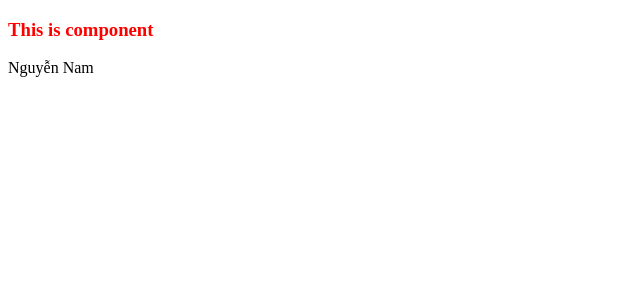
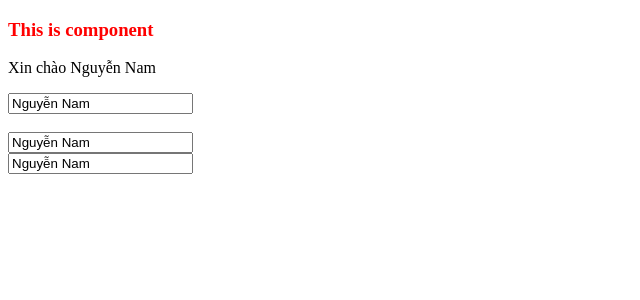
Before and after one commit to TheNam97/Angular_intern, an Angular app: page / in a window 1280 px wide. Shown: the top 300 px of the page, without its empty margins (0-640 px from the left). Built offline with nearby package versions, Linux system fonts and the light colour scheme.

Commit message:
dataBinding_properties

```diff
--- a/src/app/home/home.component.html
+++ b/src/app/home/home.component.html
@@ -1,2 +1,10 @@
 <h3 class="aaa">This is component</h3>
-<p>{{name}}</p>
+<p>Xin chào {{name}}</p>
+<!-- cách truyền 1 -->
+<input type="text" value="{{name}}"/>
+<br>
+<br>
+<!-- cách truyền 2  -->
+<input [value]="name" title="Tên của bạn {{name}}"/>
+<br>
+<input [value]="name" [title]="'đây là' + name"/>
```
